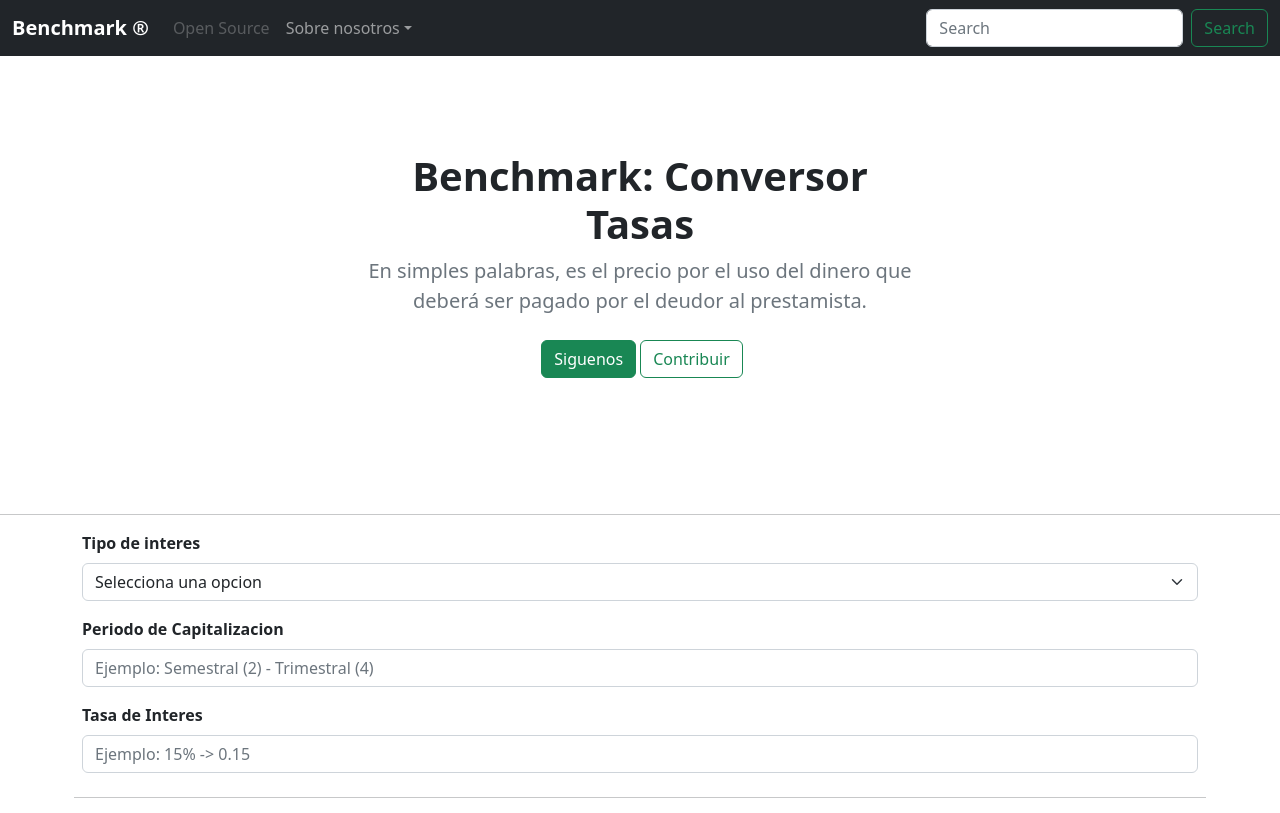
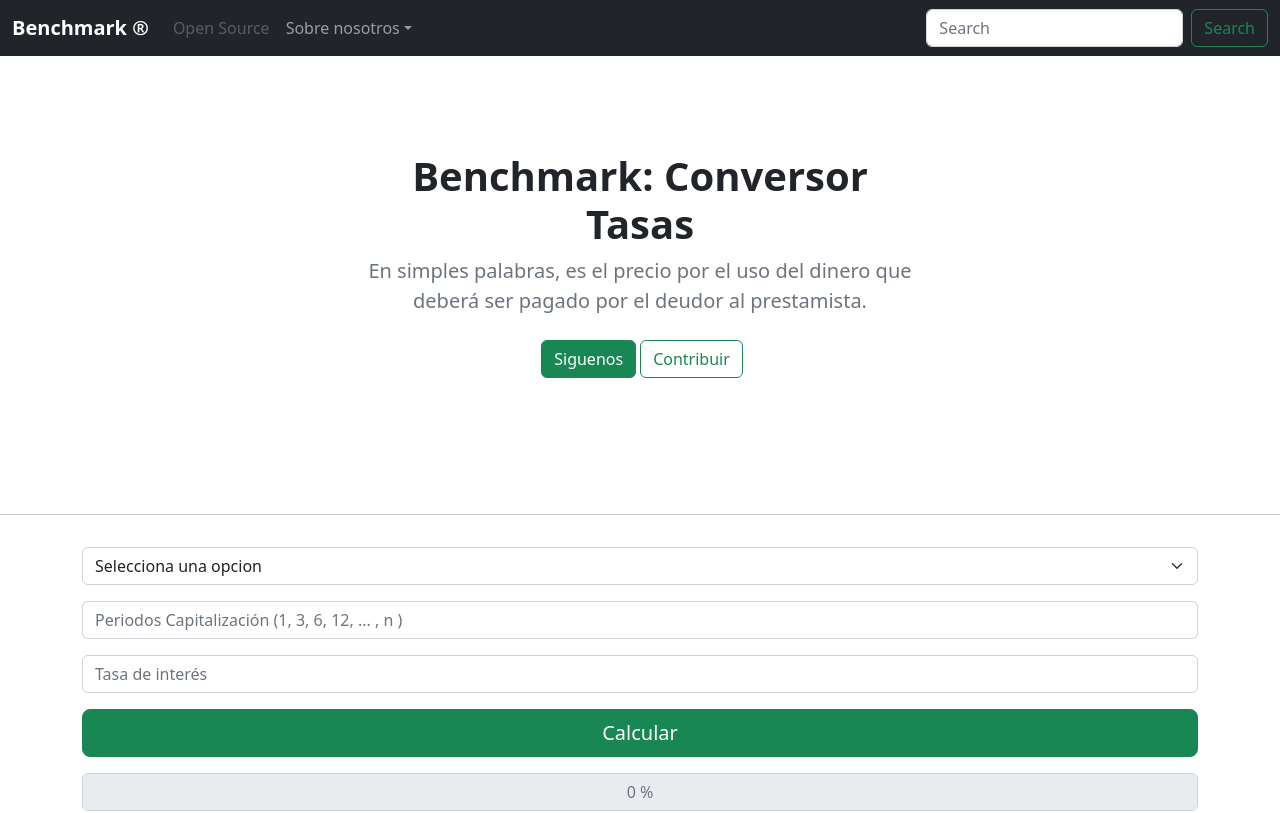
Before and after one commit to benchmarkco/front, a React (Vite) app: page /front/tax in a window 1280 px wide. Shown: the top 813 px of the page. Built offline with nearby package versions, Linux system fonts and the light colour scheme.

Commit message:
conversion de tasas de interes listo entre comillas

```diff
--- a/package.json
+++ b/package.json
@@ -14,6 +14,7 @@
     "gh-pages": "^4.0.0",
     "react": "^18.2.0",
     "react-dom": "^18.2.0",
+    "react-hook-form": "^7.36.1",
     "react-router-dom": "^6.4.1"
   },
   "devDependencies": {
--- a/src/components/Card.jsx
+++ b/src/components/Card.jsx
@@ -5,7 +5,7 @@ const Card = ({description, title,  img_link, created_by, goto_link }) => {
     <div className="col">
         <div className="card shadow-sm">
 
-            <img className="bd-placeholder-img card-img-top img-fluid img-thumbnail w-100 mx-auto bg-dark" src={img_link} alt="Imgagen de la APP"/>
+            <img className="bd-placeholder-img card-img-top img-fluid img-thumbnail w-100 mx-auto" src={img_link} alt="Imgagen de la APP"/>
             <div className="card-body">
                 <p className="card-text fw-bold text-center">{title}</p>
                 <p className="text-muted">
--- a/src/components/taxConvertion/Conversor.jsx
+++ b/src/components/taxConvertion/Conversor.jsx
@@ -1,41 +1,53 @@
-import React from 'react'
+import { useState } from 'react';
+import { useForm } from 'react-hook-form'
+
+import { helperConversor } from './helper';
 
 const Conversor = () => {
-  return (
+    const { register, handleSubmit } = useForm();
+    const [tax, setTax] = useState(0);
+
+    const onSubmit = data => {
+
+        const result_data = helperConversor(parseInt(data.tipo),
+                                            parseFloat(data.interes),
+                                            parseFloat(data.periodo))
+        setTax((result_data.resultado * 100 ).toFixed(2))
+    }
+
+
+    return (
     <div className='container'>
         <div className="row g-5">
             <div className="col-md col-lg">
-                <form className="needs-validation" noValidate>
-                    <div className="row g-3">
-                        <div className="col-sm-12">
-                            <label htmlFor="firstName" className="form-label fw-bolder">Tipo de interes</label>
-                            <select id="tipo" className="form-select" aria-label="Default select example">
-                            <option selected>Selecciona una opcion</option>
-                            <option className="CONVERSION DE INTERES NOMINAL VENCIDO A EFECTIVO ANUAL">CONVERSION DE INTERES NOMINAL VENCIDO A EFECTIVO ANUAL</option>
-                            <option className="CONVERSION DE INTERES NOMINAL VENCIDO A EFECTIVO ANUAL">CONVERSION DE INTERES NOMINAL ANTICIPADO A EFECTIVO ANUAL</option>
-                            <option className="CONVERSION DE INTERES NOMINAL VENCIDO A EFECTIVO ANUAL">CONVERSION DE INTERES EFECTIVO ANUAL A NOMINAL VENCIDO</option>
-                            <option className="CONVERSION DE INTERES NOMINAL VENCIDO A EFECTIVO ANUAL">CONVERSION DE INTERES EFECTIVO ANUAL A NOMINAL ANTICIPADO</option>
-                            </select>
-                        </div>
+            <form onSubmit={handleSubmit(onSubmit)}>
 
-                        <div className="col-sm-12">
-                            <label htmlFor="firstName" className="form-label fw-bolder">Periodo de Capitalizacion</label>
-                            <input type="text" className="form-control" id="periodo" placeholder="Ejemplo: Semestral (2) - Trimestral (4)" required />
-                        </div>
+            <div className="col-sm-12 mt-3">
 
-                        <div className="col-sm-12">
-                            <label htmlFor="firstName" className="form-label fw-bolder">Tasa de Interes</label>
-                            <input type="text" className="form-control" id="interes" placeholder="Ejemplo: 15% -> 0.15" required />
-                        </div>
-                        <hr className="my-4" />
-                        <button className="w-100 btn btn-success btn-lg fw-bolder" type="button" id="optimice">Calcular</button>
-                    </div>
-                </form>
+                <select {...register("tipo")} className="form-select" aria-label="Default select example">
+                    <option> Selecciona una opcion</option>
+                    <option value="1">CONVERSION DE INTERES NOMINAL VENCIDO A EFECTIVO ANUAL</option>
+                    <option value="2">CONVERSION DE INTERES NOMINAL ANTICIPADO A EFECTIVO ANUAL</option>
+                    <option value="3">CONVERSION DE INTERES EFECTIVO ANUAL A NOMINAL VENCIDO</option>
+                    <option value="4">CONVERSION DE INTERES EFECTIVO ANUAL A NOMINAL ANTICIPADO</option>
+                </select>
+
+                </div>
+
+                <div className="col-sm-12 mt-3">
+                    <input {...register("periodo")} type="text" className="form-control" id="periodo" placeholder="Periodos Capitalización (1, 3, 6, 12, ... , n )" required />
+                </div>
+
+                <div className="col-sm-12 mt-3">
+                    <input {...register("interes")} type="text" className="form-control" id="interes" placeholder="Tasa de interés" required />
+                </div>
+
+                <button className="w-100 mt-3 btn btn-success btn-lg" type="submit" >Calcular</button>
+            </form>
+
+            <input className="form-control mt-3 text-center" placeholder= { `${tax} %` } disabled />
+
             </div>
-        </div>
-
-        <div className='row mt-3'>
-            <input type="number" className="form-control text-center" id="interes" placeholder="Esperando resultado " disabled />
         </div>
     </div>
   )
--- /dev/null
+++ b/src/components/taxConvertion/helper.js
@@ -0,0 +1,38 @@
+export const helperConversor =  (tipo, interes, periodo) => {
+    if (tipo === 1){
+        return {
+            'status': 200,
+            'resultado': ((1 + (interes/periodo)) ** periodo) - 1,
+            'incial': 'CONVERSION DE INTERES NOMINAL VENCIDO A EFECTIVO ANUAL',
+            'concepto': 'Interes efectivo anual'
+            }
+    }
+
+    if (tipo === 2){
+        return {
+            'status': 200,
+            'resultado': (1 / ((1 - (interes/periodo)) ** periodo) - 1),
+            'incial': 'CONVERSION DE INTERES NOMINAL ANTICIPADO A EFECTIVO ANUAL',
+            'concepto': 'Interes efectivo anual'
+            }
+    }
+
+    if (tipo === 3){
+        return {
+            'status': 200,
+            'resultado': ((1+interes) ** (1/periodo) - 1) * periodo,
+            'incial': 'CONVERSION DE INTERES EFECTIVO ANUAL A NOMINAL VENCIDO',
+            'concepto': 'Interes nominal vencido'
+            }
+    }
+
+    if (tipo === 4){
+        return {
+            'status': 200,
+            'resultado': (1-(1/(1+interes)) ** (1/periodo)) * periodo,
+            'incial': 'CONVERSION DE INTERES EFECTIVO ANUAL A NOMINAL ANTICIPADO',
+            'concepto': 'Interes nominal anticipado'
+            }
+    }
+
+}
--- a/src/pages/Index.jsx
+++ b/src/pages/Index.jsx
@@ -3,6 +3,8 @@ import Jumbotron from '../components/Jumbotron'
 import Card from '../components/Card'
 import CardContainer from '../components/CardContainer'
 import Footer from '../components/Footer'
+
+import ImageTax from '../assets/img/tax.png'
 
 function Index() {
   return (
@@ -12,9 +14,9 @@ function Index() {
                large_text = { "Somos un grupo de DataNerds, democratizando el conocimiento en Finanzas, Actuaria y temas relacionados a Ciencia de Datos con el uso de tecnologia Cloud"}
                 />
     <CardContainer>
-        <Card img_link="https://cdn.pixabay.com/photo/2020/12/11/21/14/naruto-5823848_960_720.png"
+        <Card img_link= { ImageTax }
               title="Conversor de tasas de interes"
-              description = "Lorem ipsum dolor sit, amet consectetur adipisicing elit. Nihil, quam "
+              description = "En simples palabras, es el precio por el uso del dinero.     "
               created_by= "Santiago Tamayo - AndresFerro"
               goto_link = "/front/tax"
         />
```
Also changed, not shown: src/assets/img/tax.png (added), 1 other file (tests, documents, lock files or other folders).
